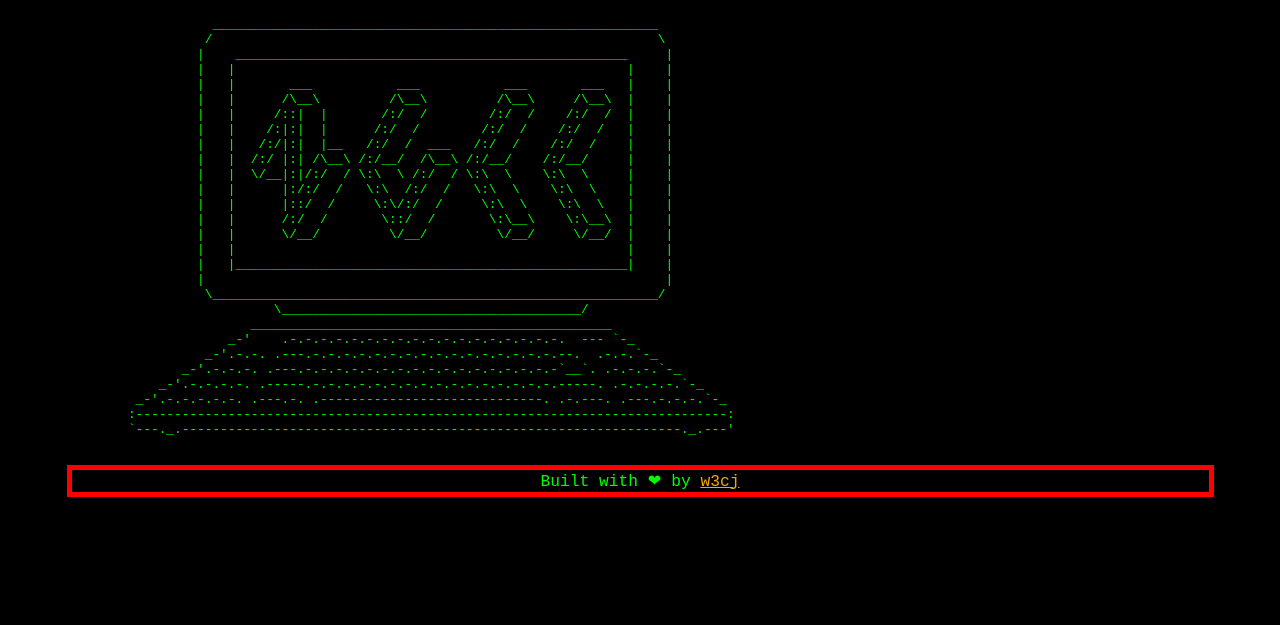
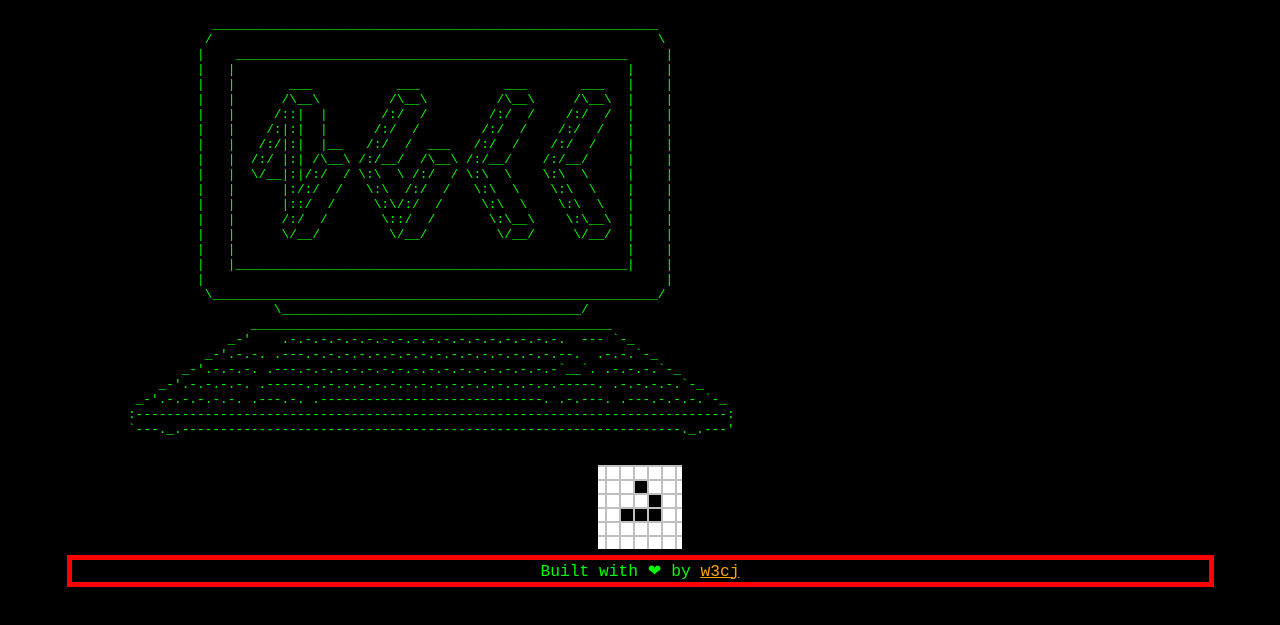
Before and after one commit to w3cj/null.computer, a website: page index.html in a window 1280 px wide. Shown: the part 187-812 px from the top of the page. Drawn offline with Linux system fonts and the light colour scheme; no server answers.

Commit message:
:sparkles: Add loading image

```diff
--- a/index.html
+++ b/index.html
@@ -55,7 +55,9 @@
 			</div>
 		</header>
 		<main id="posts">
-			<!-- https://api.github.com/repos/w3cj/null.computer/contents/posts -->
+			<center>
+				<img src="img/glider.gif" alt="Game of Life: glider">
+			</center>
 		</main>
 		<footer>
 			<small>Built with ❤ by <a href="https://github.com/w3cj/null.computer">w3cj</a></small>
```
Also changed, not shown: img/glider.gif (added).
